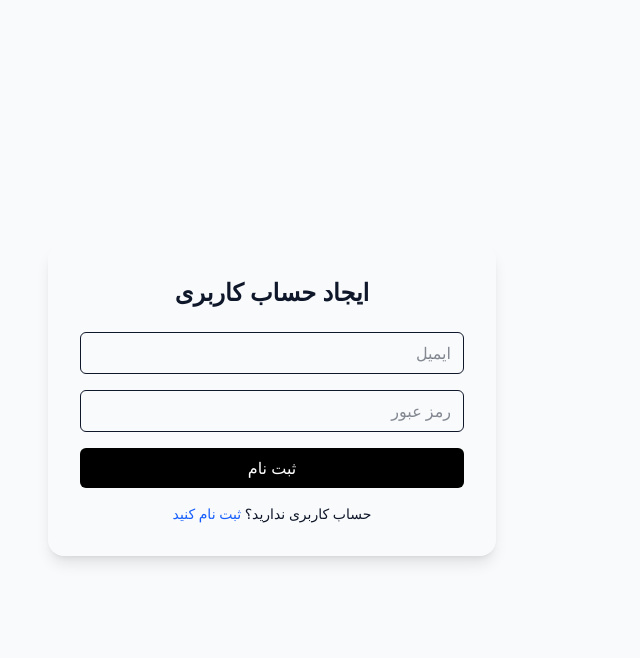
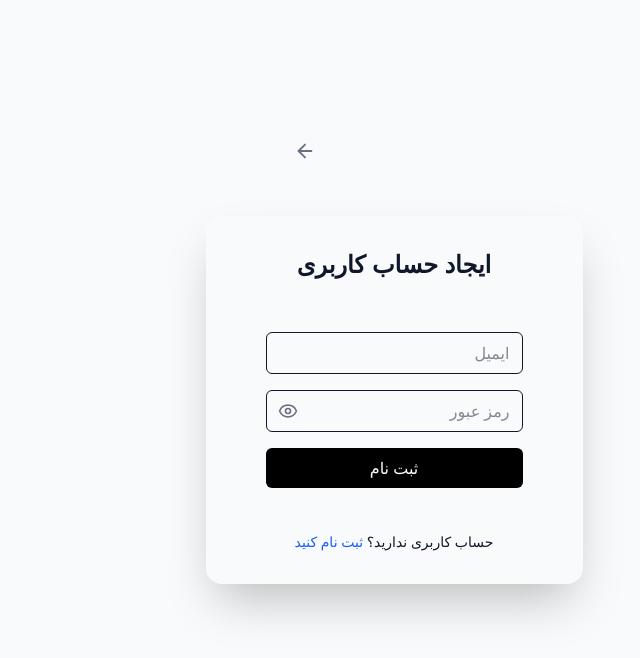
Before and after one commit to godarzizahra/maktab136-project-zahragodarzi, a Next.js app in the folder shop-zamira/: page /login in a window 1280 px wide. Shown: the top 658 px of the page, without its empty margins (434-1074 px from the left). Built offline with nearby package versions, Linux system fonts and the light colour scheme.

Commit message:
feat(login): add login form UI

```diff
--- a/shop-zamira/src/components/auth/components/login.tsx
+++ b/shop-zamira/src/components/auth/components/login.tsx
@@ -1,21 +1,47 @@
+"use client";
+
+import { ArrowLeft, Eye, EyeOff } from "lucide-react";
+import Link from "next/link";
+import { useState } from "react";
+
 export default function Login() {
+	const [showPassword, setShowPassword] = useState(false);
 	return (
 		<div className="min-h-screen flex items-center justify-center ">
-			<div className="w-full max-w-md shadow-lg rounded-2xl p-8">
+			<div className="w-full max-w-md shadow-2xl rounded-2xl p-8">
+				<Link
+					href="/"
+					className="absolute top-35 left-135 text-gray-500 hover:text-black transition"
+				>
+					<ArrowLeft size={22} />
+				</Link>
+
 				<h1 className="text-2xl font-bold text-center mb-6">
 					ایجاد حساب کاربری{" "}
 				</h1>
-				<form className="space-y-4">
+
+				<form className=" w-full space-y-4 p-7">
 					<input
 						type="email"
-						className="w-full border rounded-md px-3 py-2"
+						className=" border rounded-md px-3 py-2 focus:ring-2 focus:ring-black/20 outline-none"
 						placeholder="ایمیل "
 					/>
-					<input
-						type="password"
-						className="w-full border rounded-md px-3 py-2"
-						placeholder="رمز عبور"
-					/>
+					<div className="relative">
+						<input
+							type={showPassword ? "text" : "password"}
+							className=" border rounded-md px-3 py-2 focus:ring-2 focus:ring-black/20 outline-none"
+							placeholder="رمز عبور"
+						/>
+
+						<button
+							type="button"
+							onClick={() => setShowPassword(!showPassword)}
+							className="absolute left-3 top-1/2 -translate-y-1/2 text-gray-500 hover:text-black transition"
+						>
+							{showPassword ? <EyeOff size={20} /> : <Eye size={20} />}
+						</button>
+					</div>
+
 					<button
 						type="submit"
 						className="w-full bg-black text-white py-2 rounded-md"
```
